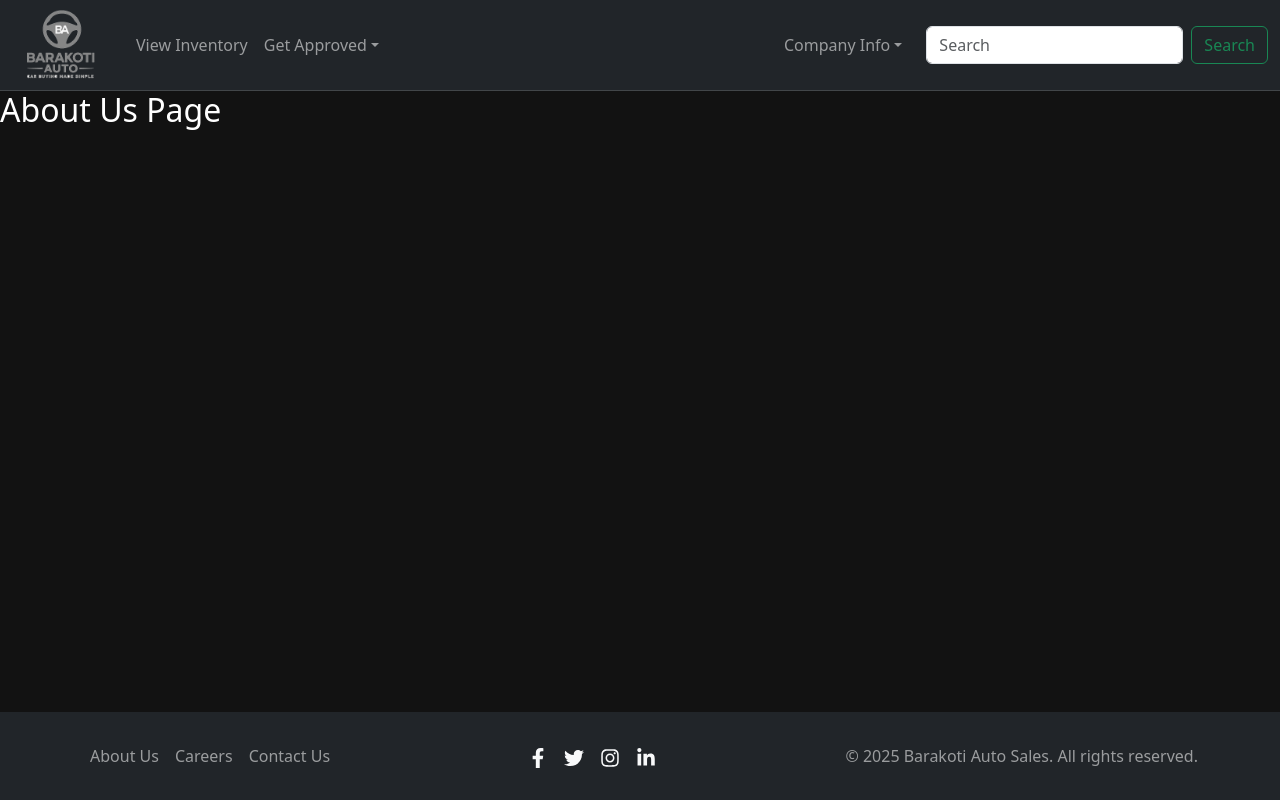
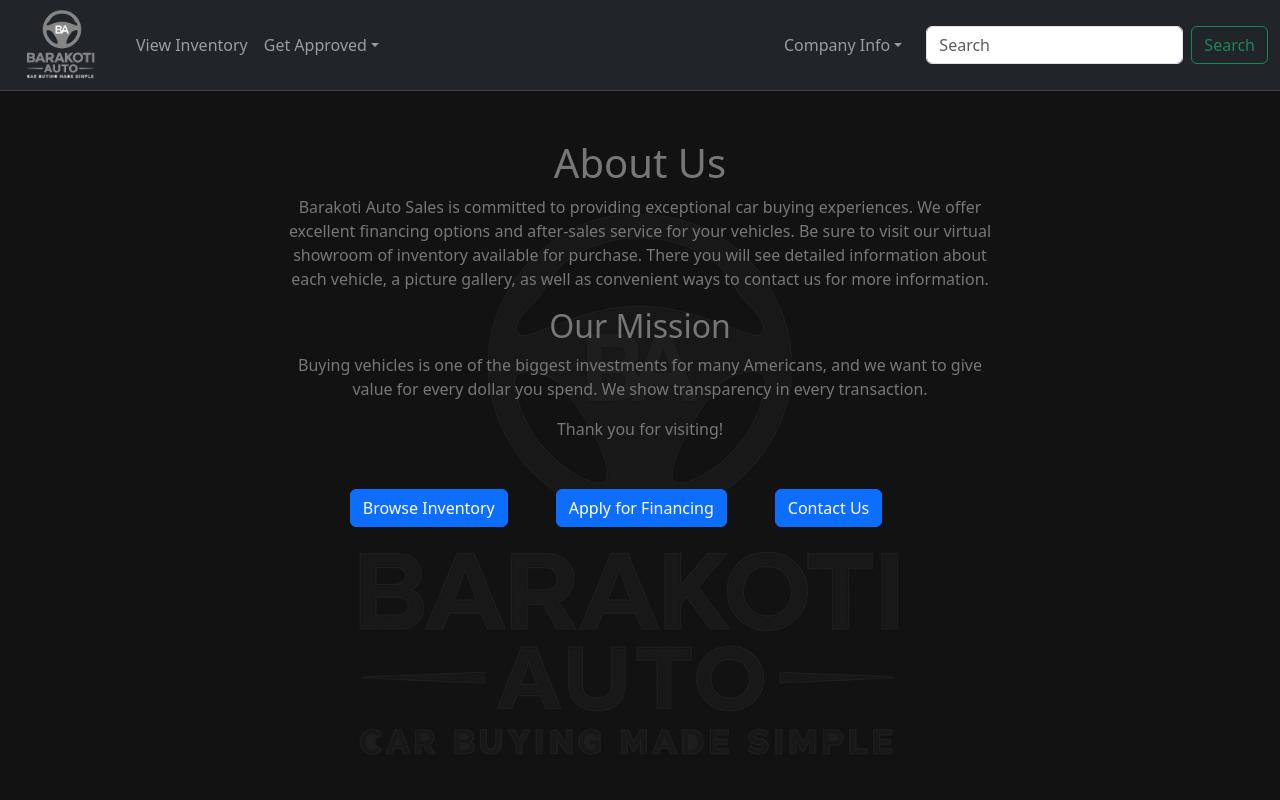
Before and after one commit to dbarakoti/barakoti-auto-sales, a React (Create React App) app in the folder appfrontend/: page /about in a window 1280 px wide. Built offline with nearby package versions, Linux system fonts and the light colour scheme; no server answers.

Commit message:
Added Contents, styling and routing  in About Us Page

```diff
--- a/appfrontend/src/pages/AboutUs.jsx
+++ b/appfrontend/src/pages/AboutUs.jsx
@@ -1,4 +1,71 @@
-export default function AboutUs()
-{
-  return <h2 className="text-white">About Us Page</h2>;
-}
+import React from 'react';
+import logo from '../assets/barakoti_auto_logo.png';
+
+const AboutUs = () => {
+    return (
+        <div style={{position: 'relative', minHeight: '100vh', overflow: 'hidden'}}>
+            <div
+                style={{
+                    backgroundImage: `url(${logo})`,
+                    backgroundSize: 'contain',
+                    backgroundRepeat: 'no-repeat',
+                    backgroundPosition: 'center',
+                    opacity: 0.05, // Faded effect
+                    position: 'absolute',
+                    top: 0,
+                    left: 0,
+                    width: '100%',
+                    height: '100%',
+                    zIndex: 0
+                }}
+            />
+
+            {/* Foreground Content */}
+            <div
+                style={{
+                    position: 'relative',
+                    zIndex: 1,
+                    padding: '3rem',
+                    textAlign: 'center',
+                    maxWidth: '800px',
+                    margin: '0 auto',
+                    color: '#777'
+                }}
+            >
+                <h1>About Us</h1>
+                <p>
+                    Barakoti Auto Sales is committed to providing exceptional car buying experiences. We offer
+                    excellent
+                    financing options and after-sales service for your vehicles. Be sure to visit our virtual
+                    showroom
+                    of inventory
+                    available for purchase. There you will see detailed information about each vehicle, a picture
+                    gallery, as well as convenient
+                    ways to contact us for more information.
+
+                </p>
+                <h2>Our Mission</h2>
+                <p>
+                    Buying vehicles is one of the biggest investments for many Americans, and we want to give
+                    value
+                    for every dollar you spend. We show transparency in every transaction.
+
+                </p>
+                <p>
+                    Thank you for visiting!
+                </p>
+
+
+                <div className="text-center mt-5">
+                    <a className="btn btn-primary me-5" href="/inventory">Browse Inventory</a>
+                    <a className="btn btn-primary me-5" href="/apply">Apply for Financing</a>
+                    <a className="btn btn-primary me-5" href="/contact">Contact Us</a>
+                </div>
+
+            </div>
+        </div>
+    )
+        ;
+};
+
+export default AboutUs;
```
